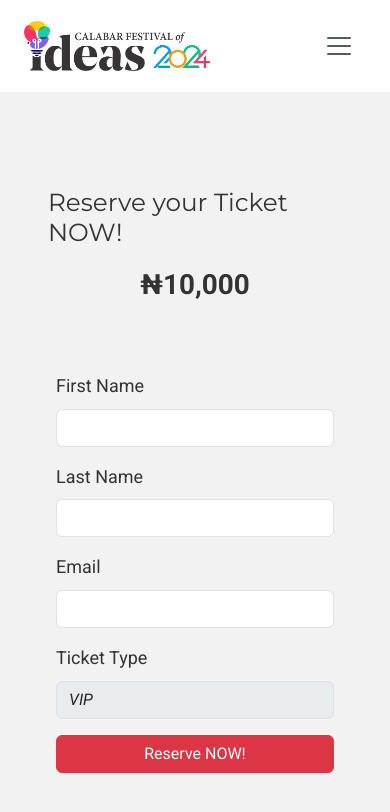
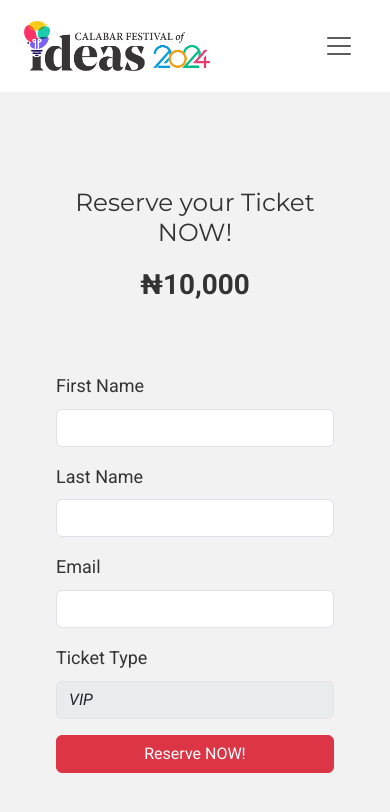
Before and after one commit to rolix202/landing_page_payment_integration, a React (Vite) app in the folder frontend/: page /vip-ticket in a window 390 px wide. Shown: the top 812 px of the page. Built offline with nearby package versions, Linux system fonts and the light colour scheme.

Commit message:
updated the responsiveness of the ticket page

```diff
--- a/frontend/src/index.css
+++ b/frontend/src/index.css
@@ -825,6 +825,9 @@ h3 {
   .reserve_ticket{
     justify-content: center;
   }
+  .reserve_ticket h2{
+    text-align: center;
+  }
   .price_ticket{
     text-align: center !important;
   }
```
